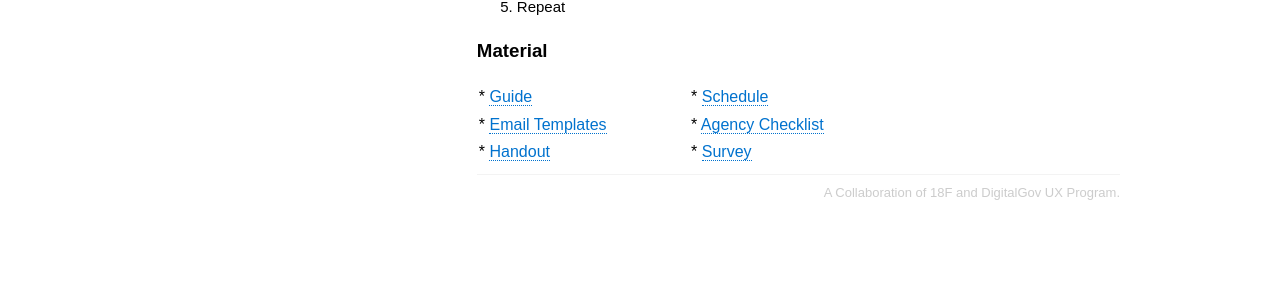
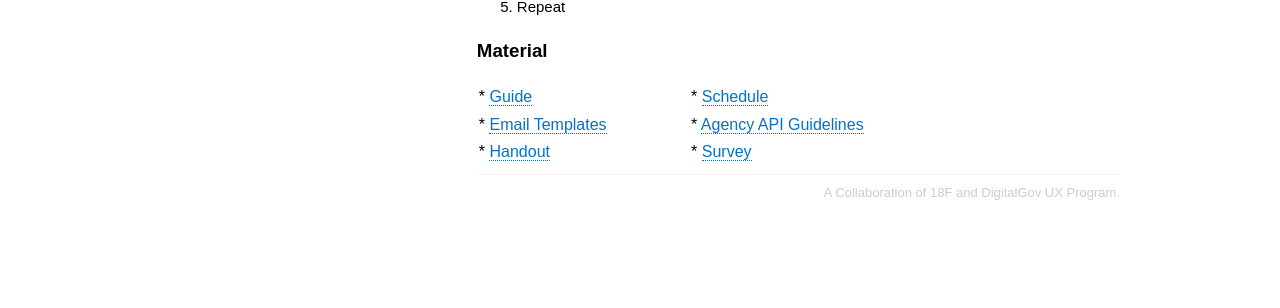
Before and after one commit to 18F/API-Usability-Testing, a Jekyll site: the page built from pages/kit.md, in a window 1280 px wide. Shown: the part 436-744 px from the top of the page. Built offline with Jekyll 4.4.1, drawn with Linux system fonts in a browser that asks for light colours.

Commit message:
Update kit.md

```diff
--- a/pages/kit.md
+++ b/pages/kit.md
@@ -22,7 +22,7 @@ The format is simple:
     </tr>
     <tr>
         <td style="width: 33%;">* <a href="http://18f.github.io/API-Usability-Testing/pages/templates">Email Templates</a></td>
-        <td style="width: 33%;">* <a href="http://18f.github.io/API-All-the-X/pages/agency_checklist.html">Agency Checklist</a></td>
+        <td style="width: 33%;">* <a href="http://18f.github.io/API-Usability-Testing/pages/Agency-API-Guidelines.html">Agency API Guidelines</a></td>
     </tr>
     <tr>
         <td style="width: 33%;">* <a href="http://18f.github.io/API-Usability-Testing/pages/handout.html">Handout</a></td>
```
